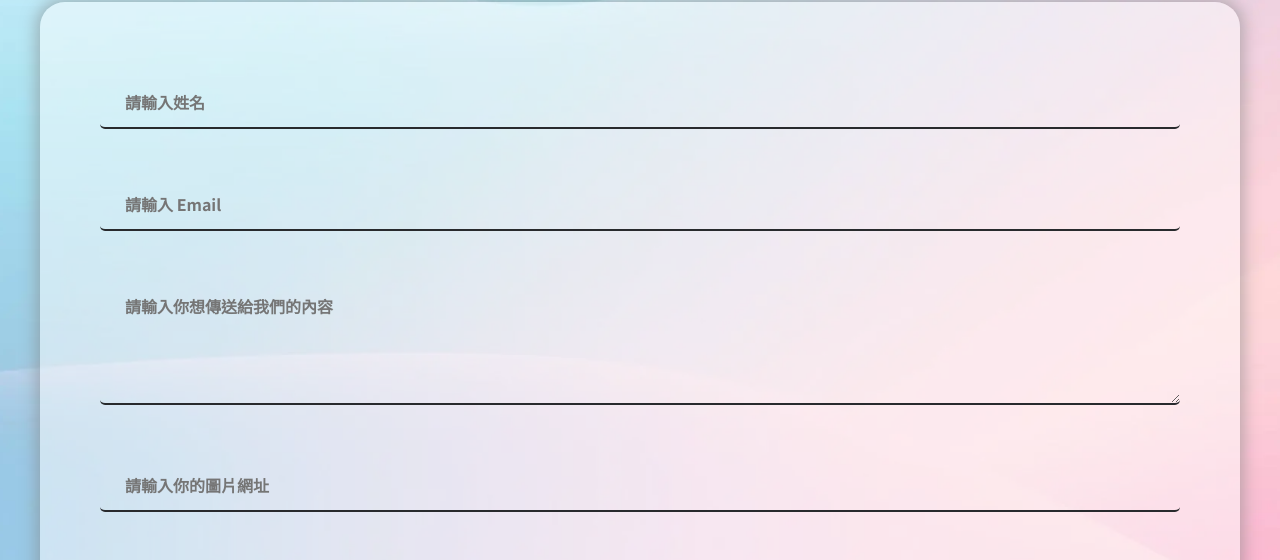
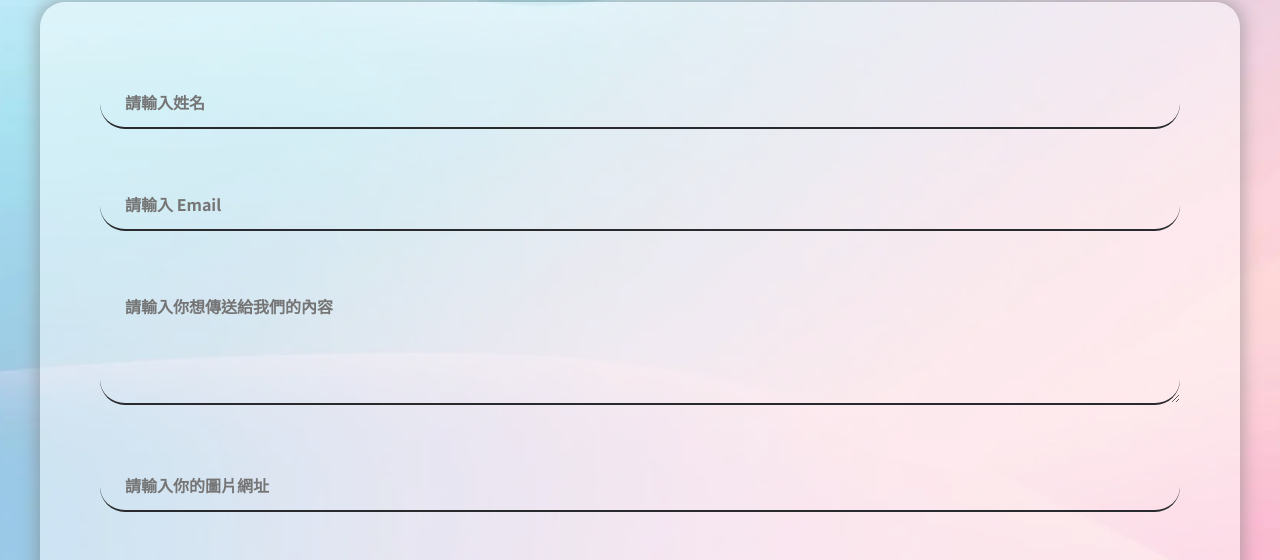
Before and after one commit to happyloa/React-Form, a React (Create React App) app: page / in a window 1280 px wide. Shown: the part 203-763 px from the top of the page. Built offline with nearby package versions, Linux system fonts and the light colour scheme.

Commit message:
feat: 修改表單欄位的寬度與圓角

```diff
--- a/src/components/Form/Form.css
+++ b/src/components/Form/Form.css
@@ -31,12 +31,13 @@ input,
 textarea {
   border: 0px;
   border-bottom: 2px solid #282a2d;
-  border-radius: 5px;
+  border-radius: 25px;
   background-color: #00000000;
   color: #005c71;
   font-size: 16px;
   font-weight: bold;
   width: 100%;
+  max-width: 100%;
   padding: 13px 25px;
   transition: all 0.3s ease-in;
 }
```
